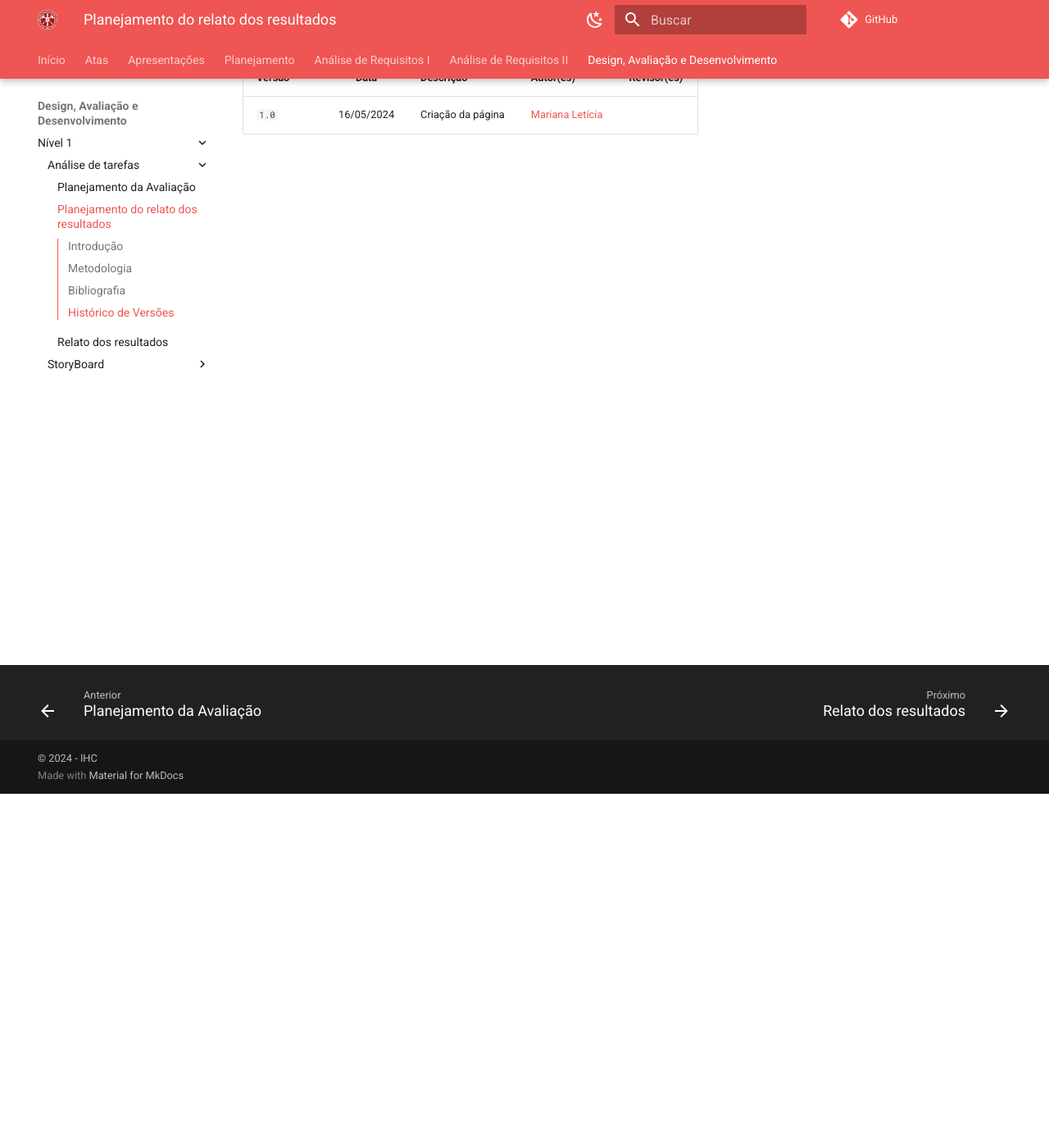
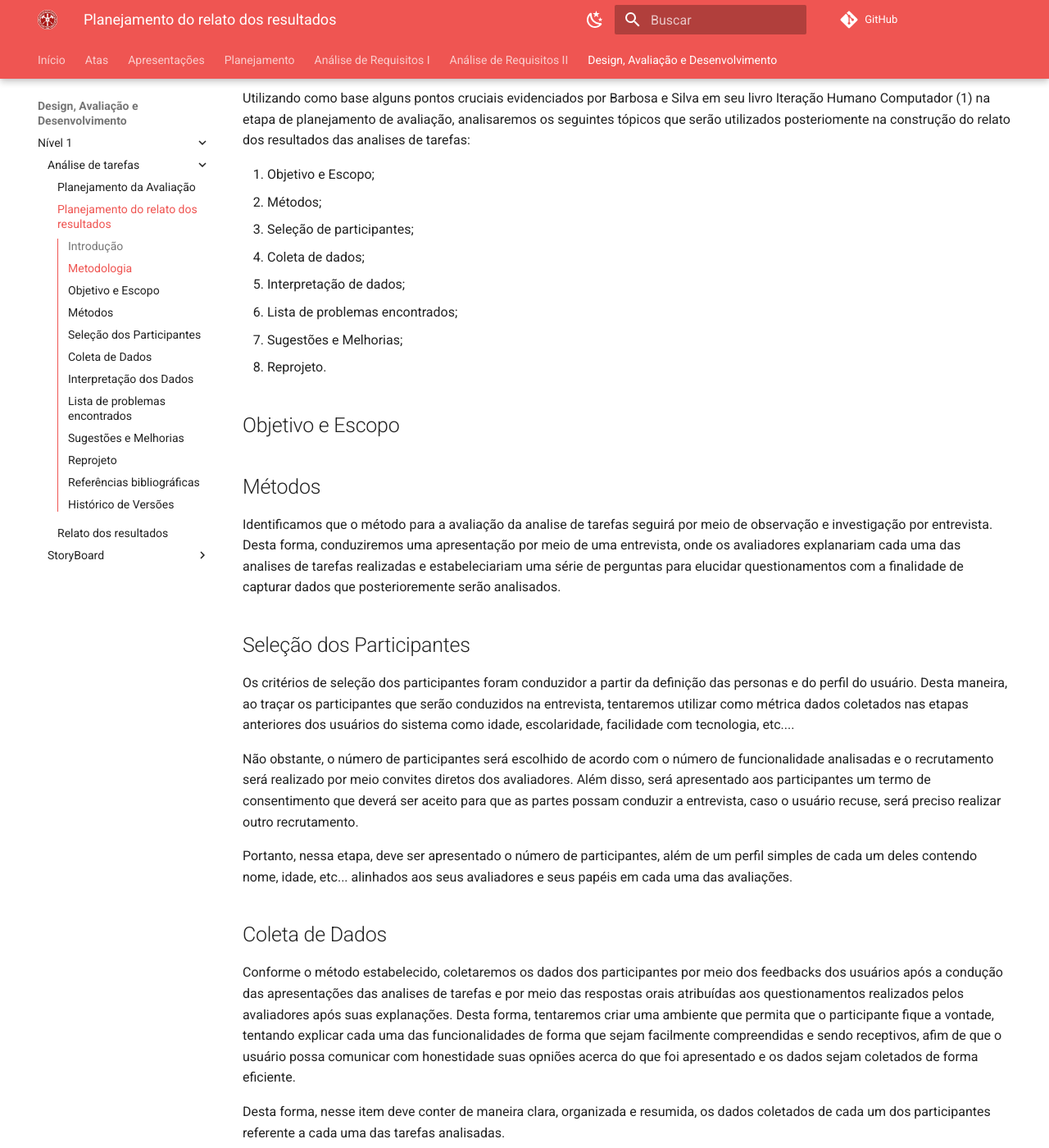
Before and after one commit to Interacao-Humano-Computador/2024.1-CBMERJ, an MkDocs documentation site: the page built from docs/design_avaliacao_desenvolvimento/nivel_1/analise_tarefas/planejamento_relato_resultados.md, in a window 1280 px wide and 1400 px high, scrolled down 432 px. Shown: the whole window at 82% size. Built offline with MkDocs 1.6.1 and Material for MkDocs 9.7.7, drawn with Linux system fonts in a browser that asks for light colours; comment, search, counter and statistics services are not loaded; some of the changed text lies outside the part shown.

Commit message:
Adição de alguns tópicos do Planejemtno de Relato da Analise de Tarefas

```diff
--- a/docs/design_avaliacao_desenvolvimento/nivel_1/analise_tarefas/planejamento_relato_resultados.md
+++ b/docs/design_avaliacao_desenvolvimento/nivel_1/analise_tarefas/planejamento_relato_resultados.md
@@ -1,12 +1,52 @@
+# Planejamento do Relato dos Resultados - Analise de Tarefas
+
 ## Introdução
+Sabemos o quanto a avaliação pode ser uma etapa crucial para o desenvolvimento de um projeto, principalmente na etapa de ideação de uma tarefa. Afinal, a partir dela obtemos a perspectiva de um usuário que poderá nos ajudar a entender se aquela funcionalidade está alinhada aos seus interesses.
+
+Portanto, torna-se fundamental estabelecer um planejamento do relato dos resultados obtidos por meio dessa avaliação, uma vez que, além de valida-lá com o participante, poderemos identificar problemas e sugestões de melhorias. Desta forma, saber como organizar e extrair esses resultados dos dados obtidos poderão nos guiar durante o desenvolvimento do projeto.
 
 ## Metodologia
+Utilizando como base alguns pontos cruciais evidenciados por Barbosa e Silva  em seu livro Iteração Humano Computador (1) na etapa de planejamento de avaliação, analisaremos os seguintes tópicos que serão utilizados posteriomente na construção do relato dos resultados das analises de tarefas:
 
-<!-- precisa conter de preferencia: os objetivos, escopos, métodos(quais tipo de entrevistas etc.), como será selecionado os participantes, preparação para as entrevistas, os problemas encontrados(como lidar com isso), feedback do usuário, interpretação de dados colhido(como será essa interpretação) , as possiveis melhorias e correções a serem feitas.
+1. Objetivo e Escopo;
+2. Métodos;
+3. Seleção de participantes;
+4. Coleta de dados;
+5. Interpretação de dados;
+6. Lista de problemas encontrados;
+7. Sugestões e Melhorias;
+8. Reprojeto.
 
-^^ lembrando que isso é um planejamento então significa que será como nós iremos lidar com esses dados, antes de, de fato obtê-los. -->
+## Objetivo e Escopo
 
-## Bibliografia
+## Métodos
+Identificamos que o método para a avaliação da analise de tarefas seguirá por meio de observação e investigação por entrevista. Desta forma, conduziremos uma apresentação por meio de uma entrevista, onde os avaliadores explanariam cada uma das analises de tarefas realizadas e estabeleciariam uma série de perguntas para elucidar questionamentos com a finalidade de capturar dados que posterioremente serão analisados.
+
+## Seleção dos Participantes
+Os critérios de seleção dos participantes foram conduzidor a partir da definição das personas e do perfil do usuário. Desta maneira, ao traçar os participantes que serão conduzidos na entrevista, tentaremos utilizar como métrica dados coletados nas etapas anteriores dos usuários do sistema como idade, escolaridade, facilidade com tecnologia, etc....
+
+Não obstante, o número de participantes será escolhido de acordo com o número de funcionalidade analisadas e o recrutamento será realizado por meio convites diretos dos avaliadores. Além disso, será apresentado aos participantes um termo de consentimento que deverá ser aceito para que as partes possam conduzir a entrevista, caso o usuário recuse, será preciso realizar outro recrutamento.
+
+Portanto, nessa etapa, deve ser apresentado o número de participantes, além de um perfil simples de cada um deles contendo nome, idade, etc... alinhados aos seus avaliadores e seus papéis em cada uma das avaliações.
+
+## Coleta de Dados
+Conforme o método estabelecido, coletaremos os dados dos participantes por meio dos feedbacks dos usuários após a condução das apresentações das analises de tarefas e por meio das respostas orais atribuídas aos questionamentos realizados pelos avaliadores após suas explanações. Desta forma, tentaremos criar uma ambiente que permita que o participante fique a vontade, tentando explicar cada uma das funcionalidades de forma que sejam facilmente compreendidas e sendo receptivos, afim de que o usuário possa comunicar com honestidade suas opniões acerca do que foi apresentado e os dados sejam coletados de forma eficiente.
+
+Desta forma, nesse item deve conter de maneira clara, organizada e resumida, os dados coletados de cada um dos participantes referente a cada uma das tarefas analisadas.
+
+## Interpretação dos Dados
+Após obtermos os dados colhidos dos participantes, será necessário interpretá-los, atribuindo significado ao que foi obtido. Desta forma, por meio manual de anotações realizadas na entrevista colhendo as respostas e orientações dos usuários, principalmente as respostas dos questionamentos específicos de cada uma das funcionalidades, cada um dos avaliadores responsável pela explanação de sua tarefa individualmente avaliará os feedbacks do participante em que entrevistou.
+
+Desta maneira, nessa etapa do relato, deverá conter as interpretações que analisaremos a partir do dados coletados.
+
+## Lista de problemas encontrados
+
+## Sugestões e Melhorias
+
+## Reprojeto
+
+## Referências bibliográficas
+> 1. Barbosa, S. D. J.; Silva, B. S. da; Silveira, M. S.; Gasparini, I.; Darin, T.; Barbosa, G. D. J. Interação Humano-Computador e Experiência do usuário. (2021)
 
 
 ## Histórico de Versões
@@ -14,3 +54,4 @@
 | Versão |    Data    | Descrição                                 | Autor(es)                                       | Revisor(es)                                    |
 | ------ | :--------: | ----------------------------------------- | ----------------------------------------------- | ---------------------------------------------- |
 | `1.0`   | 16/05/2024 | Criação da página                         | [Mariana Letícia](https://github.com/Marianannn) |     |
+| `2.0`   | 22/05/2024 | Adição dos tópicos introdução, metodologia, métodos, seleção de participantes, coleta e interpretação de dados | [Pedro Henrique](https://github.com/PedroHhenriq) |     |
```
